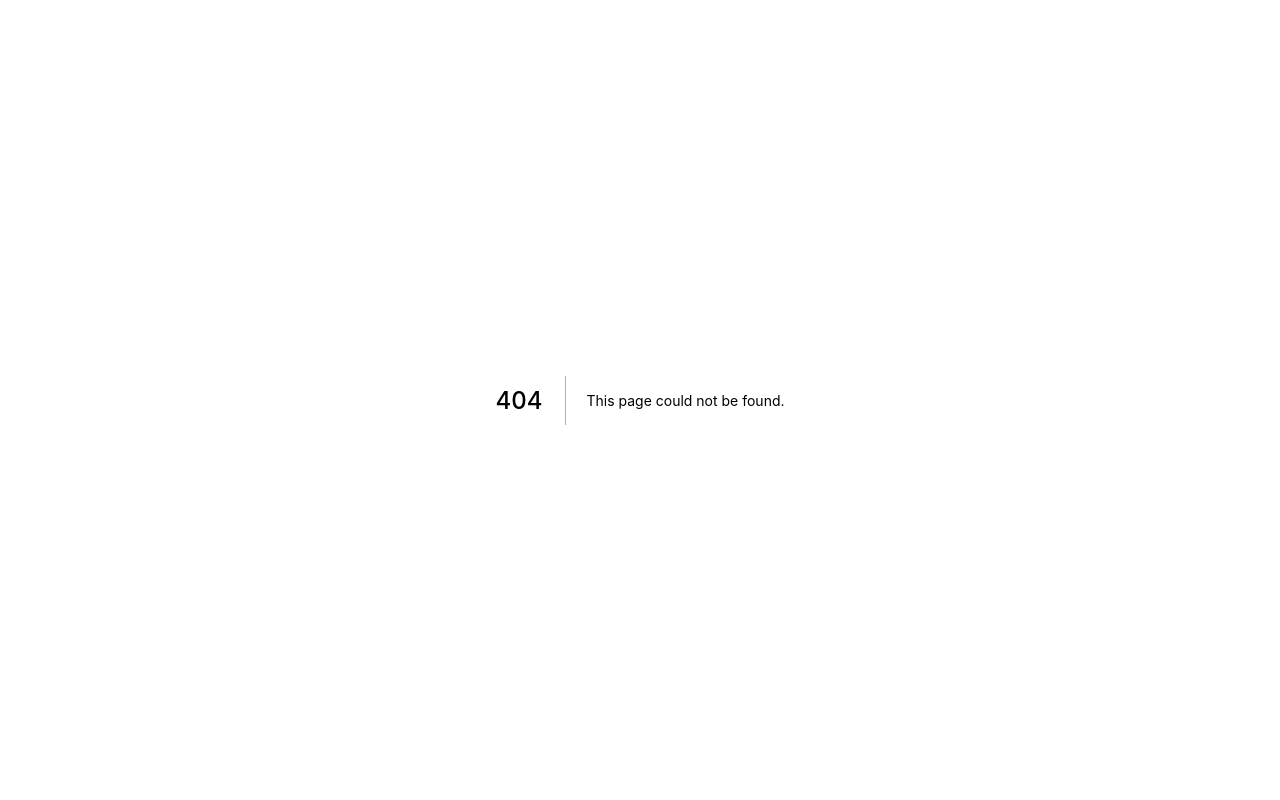
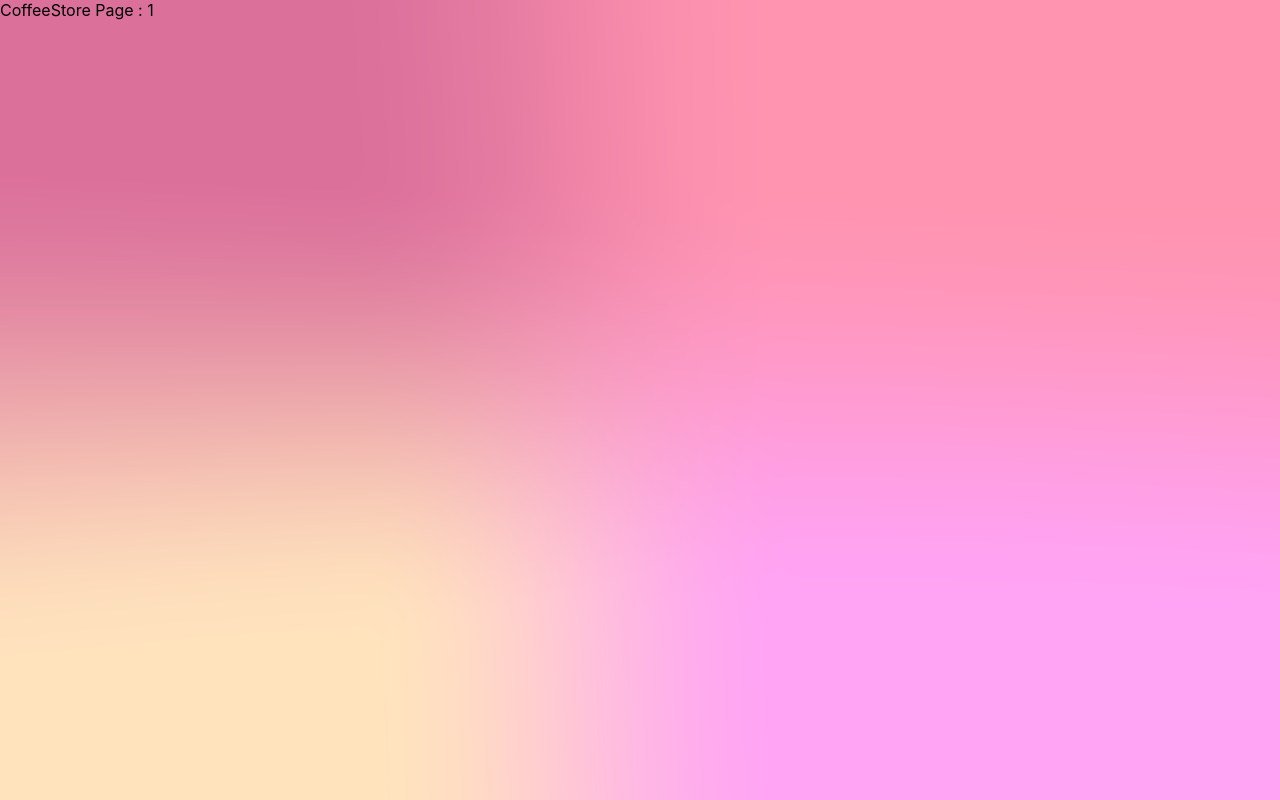
Before and after one commit to SohaibArbiBakcha/Coffee-Store-Next-App, a Next.js app: page /coffee-store/1 in a window 1280 px wide. Before the commit this address had no page. Built offline with nearby package versions, Linux system fonts and the light colour scheme.

Commit message:
add styling and learn about dynamic pages

```diff
--- /dev/null
+++ b/pages/coffee-store/[id].js
@@ -0,0 +1,10 @@
+import { useRouter } from "next/router";
+import React from "react";
+
+const CoffeeStore = () => {
+  const { query } = useRouter();
+  // console.log(router);
+  return <div>CoffeeStore Page : {query.id}</div>;
+};
+
+export default CoffeeStore;
--- a/pages/index.js
+++ b/pages/index.js
@@ -10,7 +10,7 @@
   return (
     <div className={styles.container}>
       <Head>
-        <title>Create Next App</title>
+        <title>Coffee Connoisseur</title>
         {/* <meta name="description" content="Generated by create next app" /> */}
         <link rel="icon" href="/favicon.ico" />
       </Head>
--- a/styles/globals.css
+++ b/styles/globals.css
@@ -19,3 +19,10 @@
 * {
   box-sizing: border-box;
 }
+
+:root {
+  --text-purple: rgba(67, 56, 202, 1);
+  --text-purple-dark: rgba(79, 70, 229, 1);
+  --text-black: rgba(14, 24, 39, 1);
+  --text-white-100: rgba(229, 231, 235, 1);
+}
```
